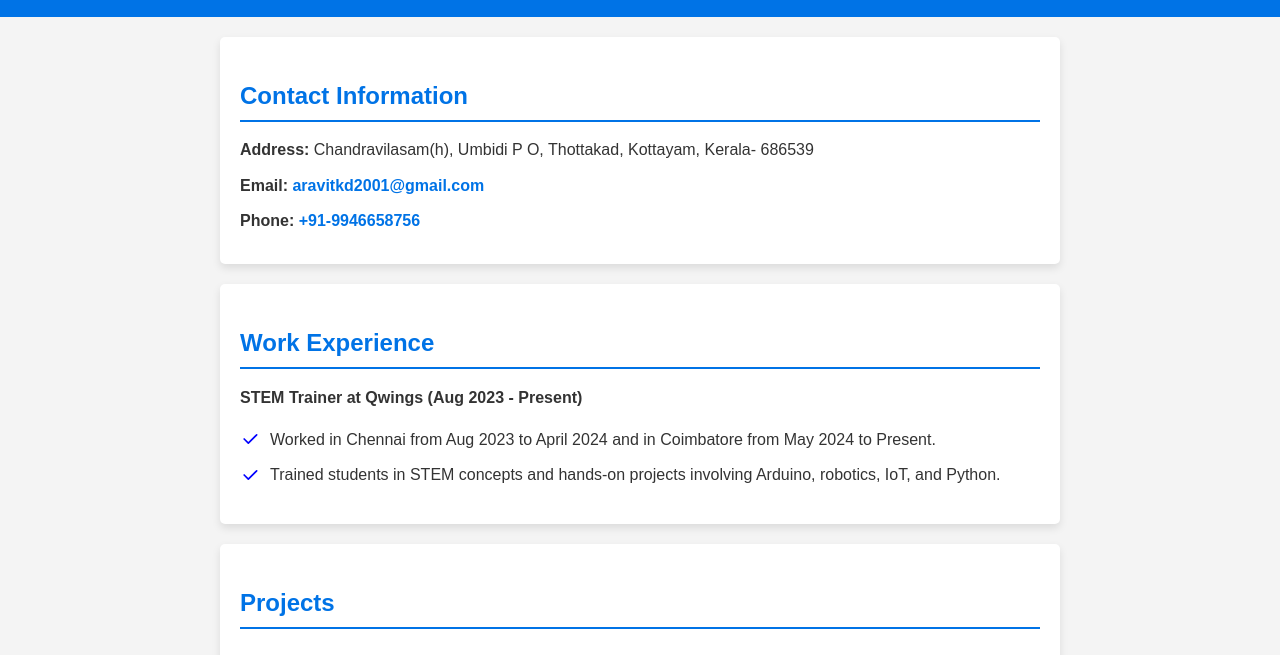
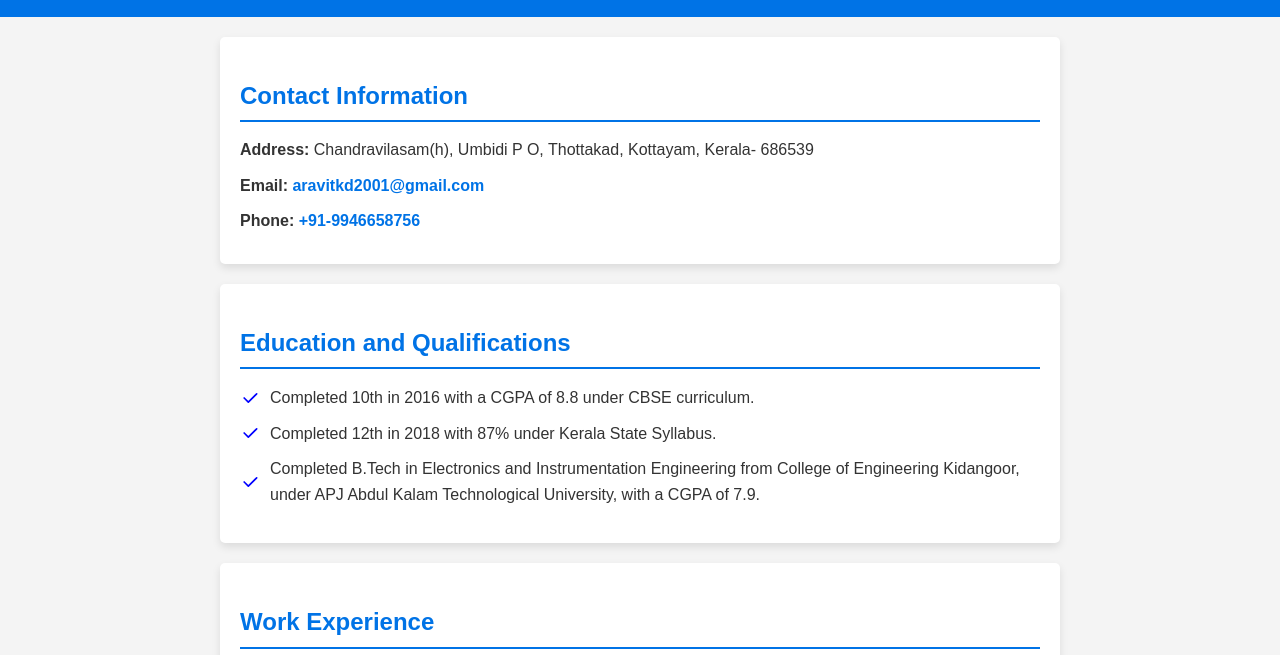
Before and after one commit to Aravitkd/Aravitkd.github.io, a plain HTML site: page index.html in a window 1280 px wide. Shown: the part 123-778 px from the top of the page. Drawn offline with Linux system fonts and the light colour scheme.

Commit message:
Education and Qualifications

```diff
--- a/index.html
+++ b/index.html
@@ -1,11 +1,13 @@
 <!DOCTYPE html>
 <html lang="en">
+
 <head>
     <meta charset="UTF-8">
     <meta name="viewport" content="width=device-width, initial-scale=1.0">
     <title>Portfolio - Aravind Anilkumar</title>
     <link rel="stylesheet" href="style.css">
 </head>
+
 <body>
     <header>
         <h1>Aravind Anilkumar</h1>
@@ -17,19 +19,32 @@
         <p><strong>Email:</strong> <a href="mailto:aravitkd2001@gmail.com">aravitkd2001@gmail.com</a></p>
         <p><strong>Phone:</strong> <a href="tel:+919946658756">+91-9946658756</a></p>
     </section>
+    <section id="education">
+        <h2>Education and Qualifications</h2>
+        <ul>
+            <li>Completed 10th in 2016 with a CGPA of 8.8 under CBSE curriculum.</li>
+            <li>Completed 12th in 2018 with 87% under Kerala State Syllabus.</li>
+            <li>
+                Completed B.Tech in Electronics and Instrumentation Engineering from College of Engineering Kidangoor,
+                under APJ Abdul Kalam Technological University, with a CGPA of 7.9.
+            </li>
+        </ul>
+    </section>
     <section id="experience">
         <h2>Work Experience</h2>
         <p><strong>STEM Trainer at Qwings (Aug 2023 - Present)</strong></p>
         <ul>
             <li>Worked in Chennai from Aug 2023 to April 2024 and in Coimbatore from May 2024 to Present.</li>
-            <li>Trained students in STEM concepts and hands-on projects involving Arduino, robotics, IoT, and Python.</li>
+            <li>Trained students in STEM concepts and hands-on projects involving Arduino, robotics, IoT, and Python.
+            </li>
         </ul>
     </section>
     <section id="projects">
         <h2>Projects</h2>
         <h3>Arduino-Based Automation</h3>
         <ul>
-            <li>LED Automation using Arduino (Single and Multiple LEDs) with Ultrasonic, PIR, IR, LDR, Moisture, and Rain Sensors.</li>
+            <li>LED Automation using Arduino (Single and Multiple LEDs) with Ultrasonic, PIR, IR, LDR, Moisture, and
+                Rain Sensors.</li>
             <li>BO Motor Automation using Arduino and Motor Driver.</li>
             <li>Smart Street Light using Arduino and LDR Sensor.</li>
             <li>Water Dispenser using Ultrasonic Sensor, DC Pump, and Relay.</li>
@@ -92,4 +107,5 @@
         <p>&copy; 2024 Aravind Anilkumar</p>
     </footer>
 </body>
+
 </html>
```
